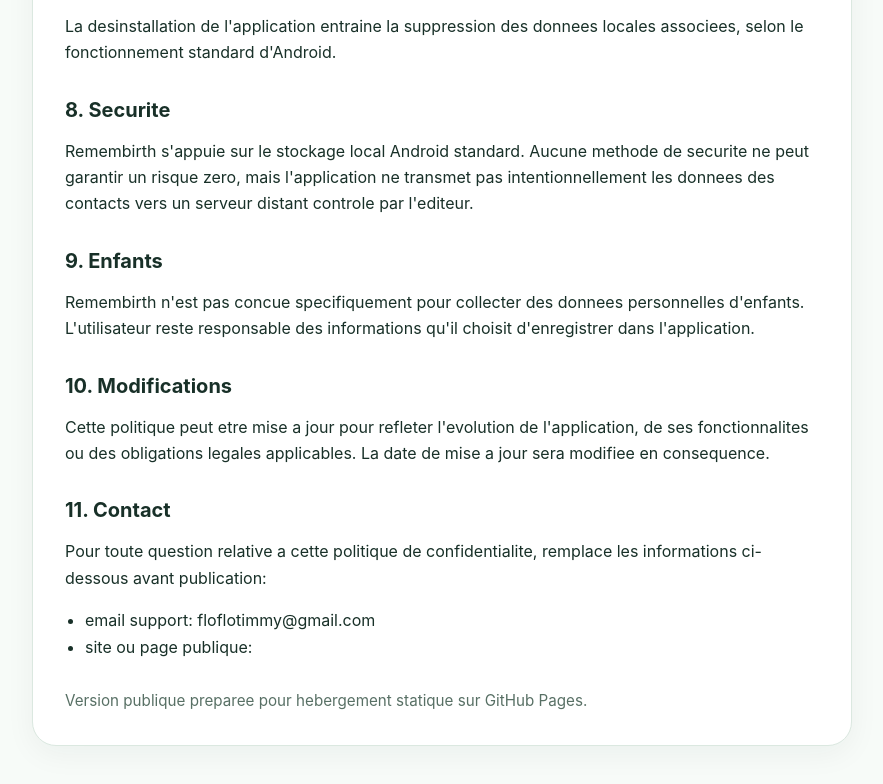
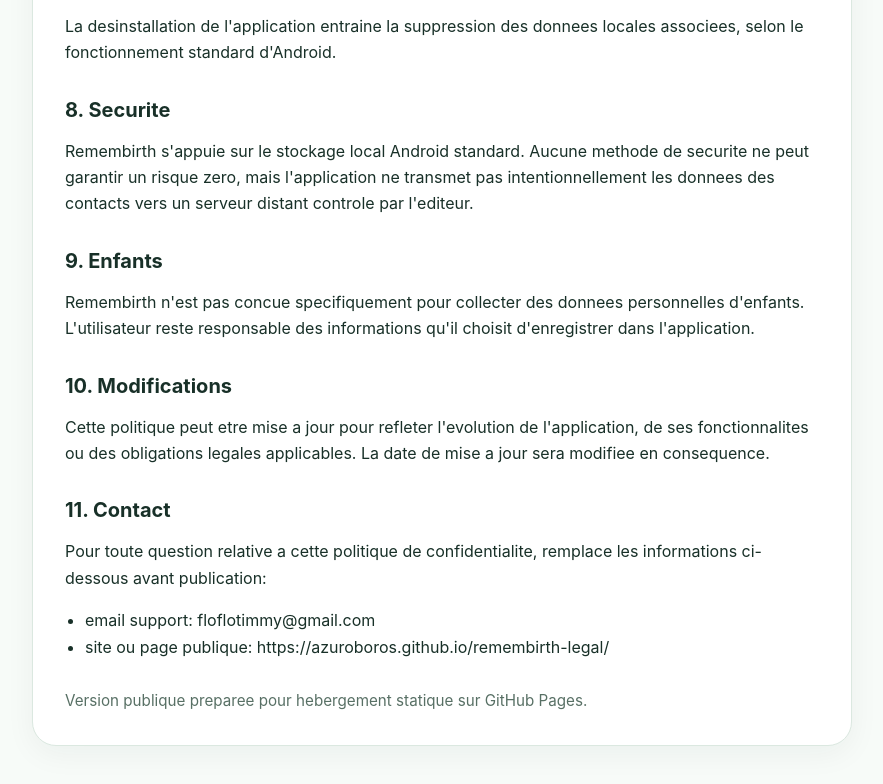
Before and after one commit to Azuroboros/remembirth-legal, a plain HTML site: page index.html in a window 1280 px wide. Shown: the part 1827-2611 px from the top of the page, without its empty margins (198-1081 px from the left). Drawn offline with Linux system fonts and the light colour scheme.

Commit message:
Legal policy

```diff
--- a/index.html
+++ b/index.html
@@ -202,7 +202,7 @@
       </p>
       <ul>
         <li>email support: floflotimmy@gmail.com </li>
-        <li>site ou page publique: </li>
+        <li>site ou page publique: https://azuroboros.github.io/remembirth-legal/ </li>
       </ul>
 
       <footer>
```
